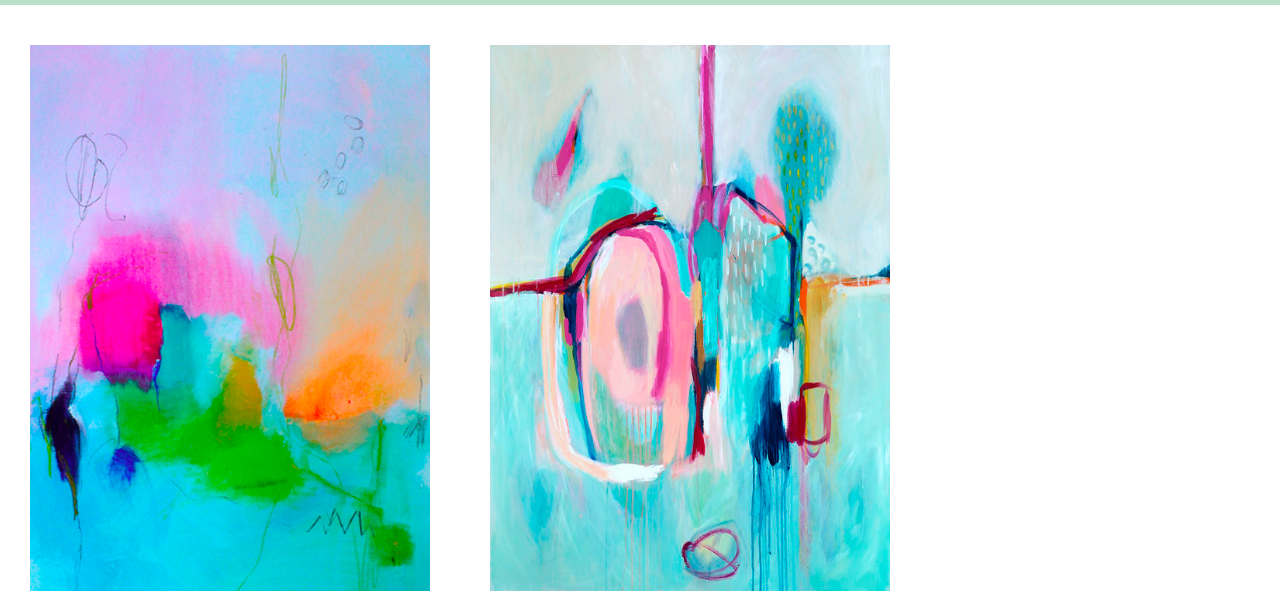
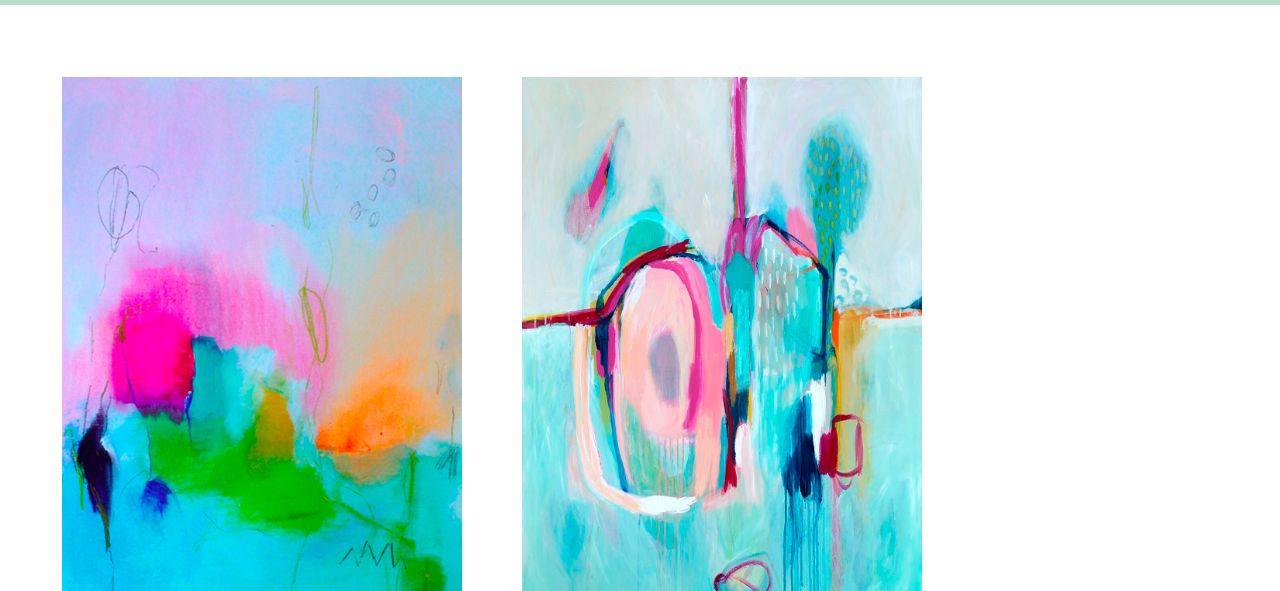
Before and after one commit to conipoma/poma_art, a website: page tienda.html in a window 1280 px wide. Shown: the part 166-757 px from the top of the page. Drawn offline with nearby package versions, Linux system fonts and the light colour scheme.

Commit message:
retoque en tienda

```diff
--- a/scss/estilo.scss
+++ b/scss/estilo.scss
@@ -200,7 +200,9 @@ h2 {
 
 #ventas {
     display: flex;
-    flex-wrap: wrap;}
+    flex-wrap: wrap;
+    padding: 2rem;
+}
 
 .TituloObra {
     padding-top: 10px;
```
Also changed, not shown: css/estilo.css.
